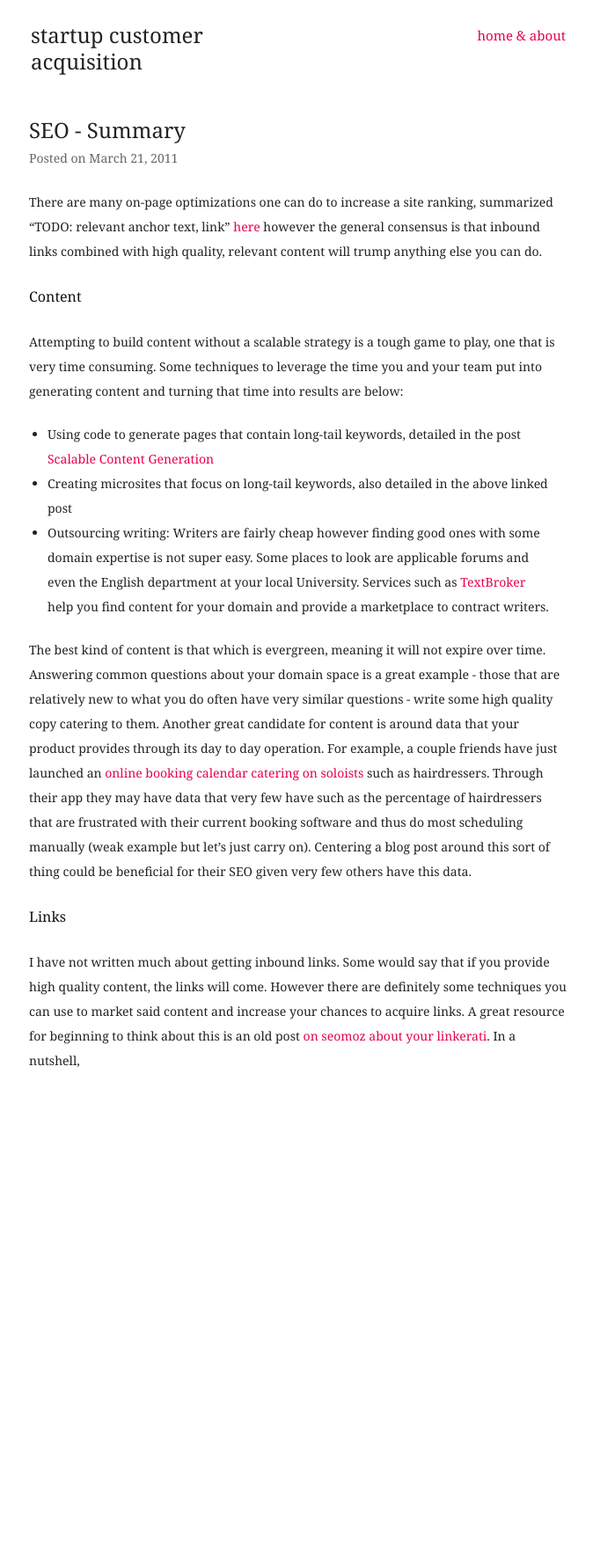
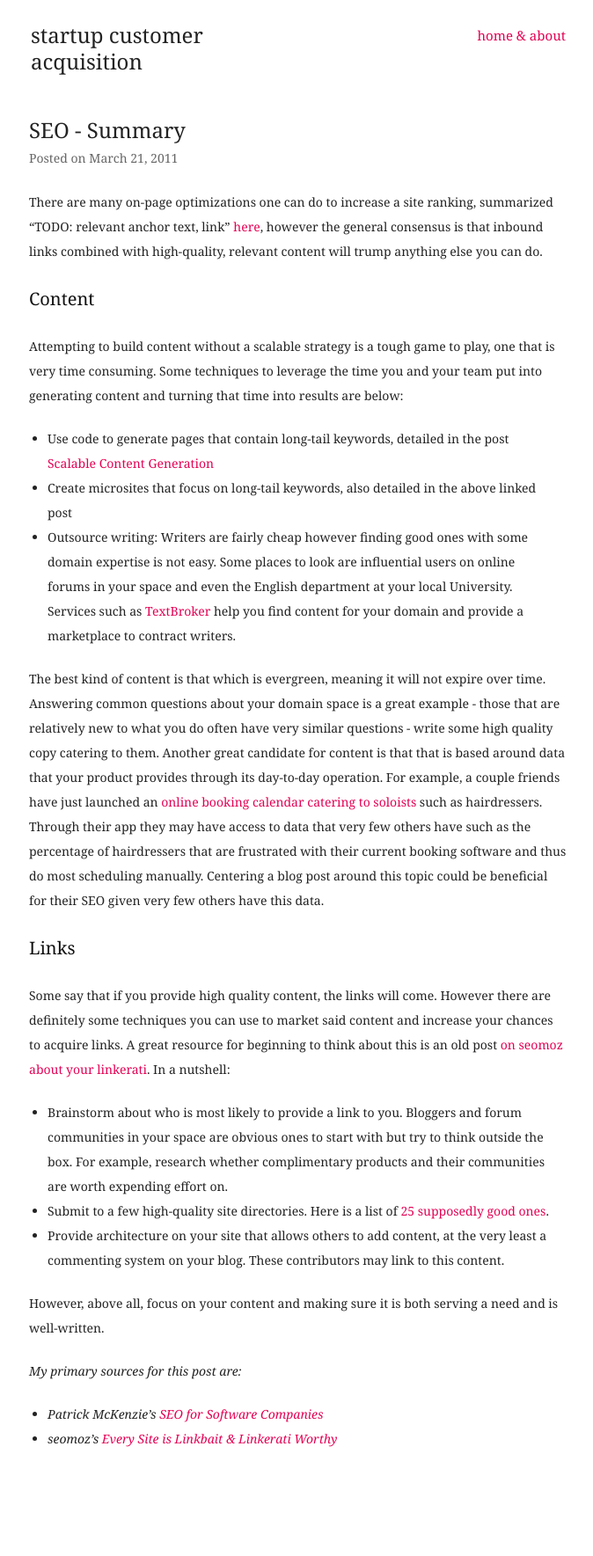
Before and after one commit to arifb/startup-customer-acquisition, a Jekyll site: the page built from _posts/2011-03-21-seo-summary.markdown, in a window 1280 px wide. Shown: the whole page at 88% size, without its empty margins (301-975 px from the left). Built offline with Jekyll 4.4.1, drawn with Linux system fonts in a browser that asks for light colours; Markdown is read by kramdown in place of the engine named in the settings; before the commit the page ends 1339 px from its top, so only the background shows below that.

Commit message:
style/proofread

```diff
--- a/_posts/2011-03-21-seo-summary.markdown
+++ b/_posts/2011-03-21-seo-summary.markdown
@@ -6,15 +6,27 @@ categories:
   - SEO
 ---
 
-There are many on-page optimizations one can do to increase a site ranking, summarized "TODO: relevant anchor text, link" [here](/) however the general consensus is that inbound links combined with high quality, relevant content will trump anything else you can do.
+There are many on-page optimizations one can do to increase a site ranking, summarized "TODO: relevant anchor text, link" [here](/), however the general consensus is that inbound links combined with high-quality, relevant content will trump anything else you can do.
 
-### Content
+## Content
 Attempting to build content without a scalable strategy is a tough game to play, one that is very time consuming. Some techniques to leverage the time you and your team put into generating content and turning that time into results are below:
-* Using code to generate pages that contain long-tail keywords, detailed in the post [Scalable Content Generation](TODO: link)
-* Creating microsites that focus on long-tail keywords, also detailed in the above linked post
-* Outsourcing writing: Writers are fairly cheap however finding good ones with some domain expertise is not super easy. Some places to look are applicable forums and even the English department at your local University. Services such as [TextBroker](http://textbroker.com) help you find content for your domain and provide a marketplace to contract writers.
 
-The best kind of content is that which is evergreen, meaning it will not expire over time. Answering common questions about your domain space is a great example - those that are relatively new to what you do often have very similar questions - write some high quality copy catering to them. Another great candidate for content is around data that your product provides through its day to day operation. For example, a couple friends have just launched an [online booking calendar catering on soloists](http://easycalapp.com) such as hairdressers. Through their app they may have data that very few have such as the percentage of hairdressers that are frustrated with their current booking software and thus do most scheduling manually (weak example but let's just carry on). Centering a blog post around this sort of thing could be beneficial for their SEO given very few others have this data.
+* Use code to generate pages that contain long-tail keywords, detailed in the post [Scalable Content Generation](/2011/03/19/seo-increase-ranking-organically-scalable-content-generation-1/)
+* Create microsites that focus on long-tail keywords, also detailed in the above linked post
+* Outsource writing: Writers are fairly cheap however finding good ones with some domain expertise is not easy. Some places to look are influential users on online forums in your space and even the English department at your local University. Services such as [TextBroker](http://textbroker.com) help you find content for your domain and provide a marketplace to contract writers.
 
-### Links
-I have not written much about getting inbound links. Some would say that if you provide high quality content, the links will come. However there are definitely some techniques you can use to market said content and increase your chances to acquire links. A great resource for beginning to think about this is an old post [on seomoz about your linkerati](http://www.seomoz.org/blog/every-site-is-linkbait-linkerati-worthy). In a nutshell,
+The best kind of content is that which is evergreen, meaning it will not expire over time. Answering common questions about your domain space is a great example - those that are relatively new to what you do often have very similar questions - write some high quality copy catering to them. Another great candidate for content is that that is based around data that your product provides through its day-to-day operation. For example, a couple friends have just launched an [online booking calendar catering to soloists](http://easycalapp.com) such as hairdressers. Through their app they may have access to data that very few others have such as the percentage of hairdressers that are frustrated with their current booking software and thus do most scheduling manually. Centering a blog post around this topic could be beneficial for their SEO given very few others have this data.
+
+## Links
+Some say that if you provide high quality content, the links will come. However there are definitely some techniques you can use to market said content and increase your chances to acquire links. A great resource for beginning to think about this is an old post [on seomoz about your linkerati](http://www.seomoz.org/blog/every-site-is-linkbait-linkerati-worthy). In a nutshell:
+
+* Brainstorm about who is most likely to provide a link to you. Bloggers and forum communities in your space are obvious ones to start with but try to think outside the box. For example, research whether complimentary products and their communities are worth expending effort on.
+* Submit to a few high-quality site directories. Here is a list of [25 supposedly good ones](http://www.searchenginepeople.com/blog/top-25-most-powerful-web-directories-list.html).
+* Provide architecture on your site that allows others to add content, at the very least a commenting system on your blog. These contributors may link to this content.
+
+However, above all, focus on your content and making sure it is both serving a need and is well-written.
+
+_My primary sources for this post are:_
+
+* _Patrick McKenzie's [SEO for Software Companies](http://www.kalzumeus.com/2010/07/17/seo-for-software-companies/)_
+* _seomoz's [Every Site is Linkbait & Linkerati Worthy](http://www.seomoz.org/blog/every-site-is-linkbait-linkerati-worthy)_
--- a/media/css/base.less
+++ b/media/css/base.less
@@ -160,7 +160,7 @@ body {
             a {
                 font: normal 18px/20px @font-fancy;
                 color: @c-body;
-                display: block;
+                border-bottom: 1px dotted #E50053;
 
                 &:hover {
                     color: @c-link;
```
